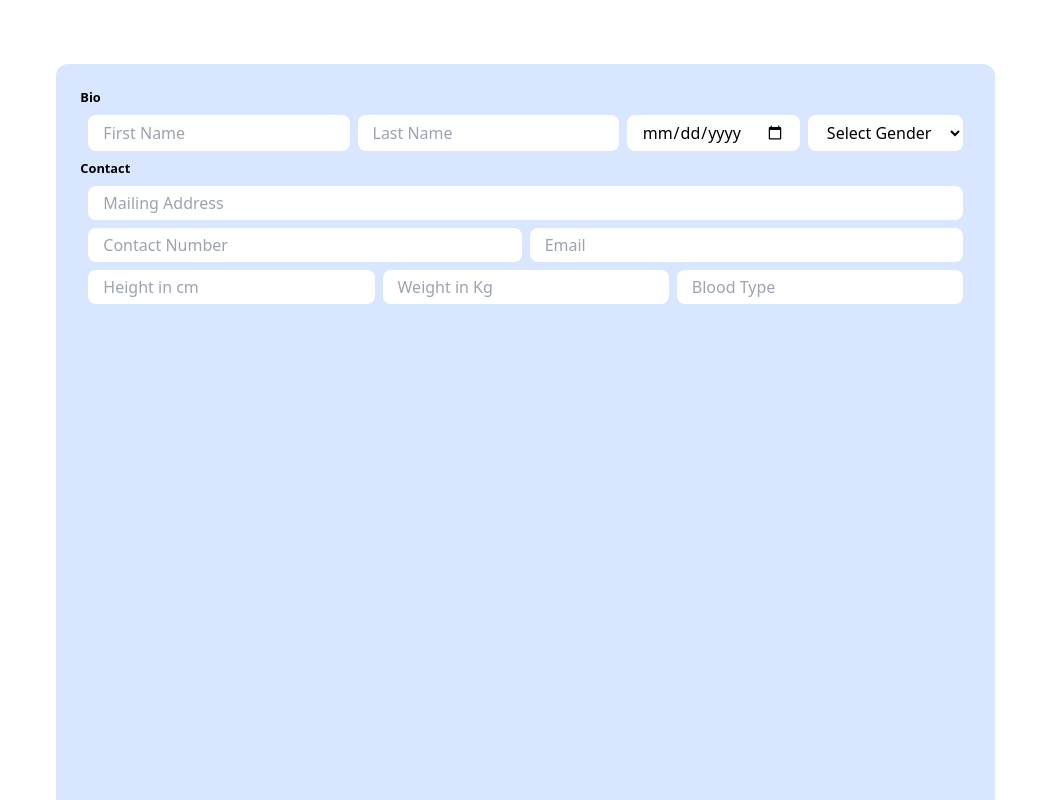
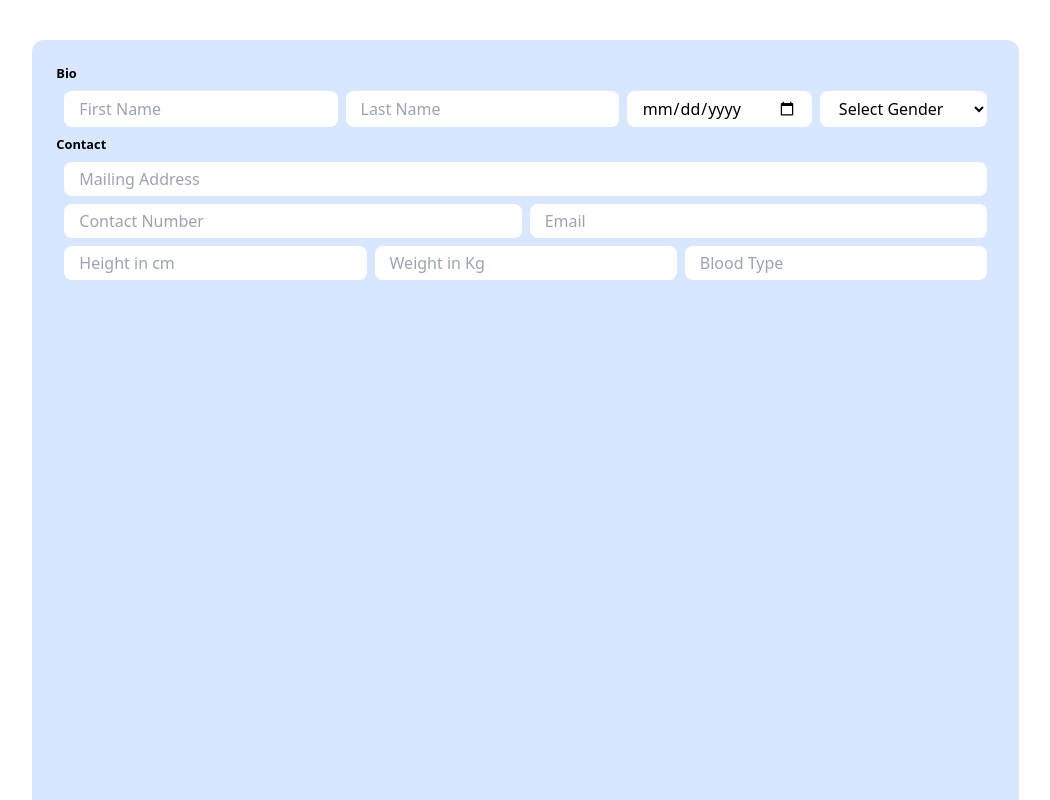
Before and after one commit to meisterEph/peace-mask, a React (Create React App) app: page / in a window 1280 px wide. Shown: the top 800 px of the page, without its empty margins (221-1271 px from the left). Built offline with nearby package versions, Linux system fonts and the light colour scheme.

Commit message:
Update App.js

```diff
--- a/src/App.js
+++ b/src/App.js
@@ -34,12 +34,12 @@ const App =()=> {
   }
 
   return (
-    <div className='flex flex-col lg:flex-row'>
-      <div className='app--navigation p-10 w-100 h-100 lg:w-2/12 h-screen'>
+    <div className='p-0 flex flex-col lg:flex-row'>
+      <div className='app--navigation p-2 w-100 h-0 lg:p-10 w-2/12 h-screen'>
 
       </div>
       <div className='lg:w-10/12 h-full'>
-        <form className='p-16 h-full'>
+        <form className='p-2 h-full lg:p-10'>
           <div className='p-0 h-full rounded-xl  bg-light--blue'>
             <div className='scroll-smooth snap-x block whitespace-nowrap overflow-x-scroll h-full'>
               <div className='p-6 snap-always snap-center inline-block w-full align-top' id='formInput'>
```
